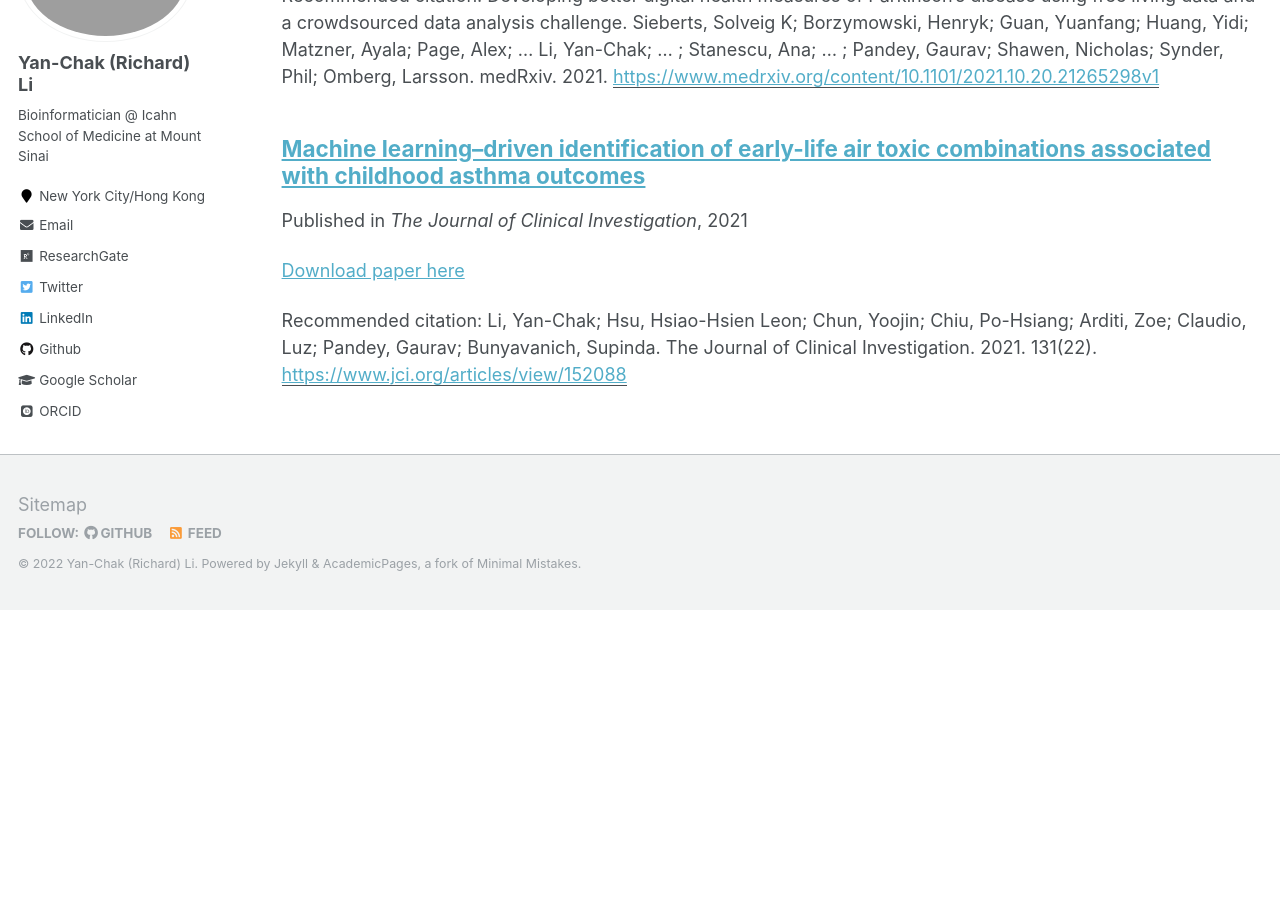
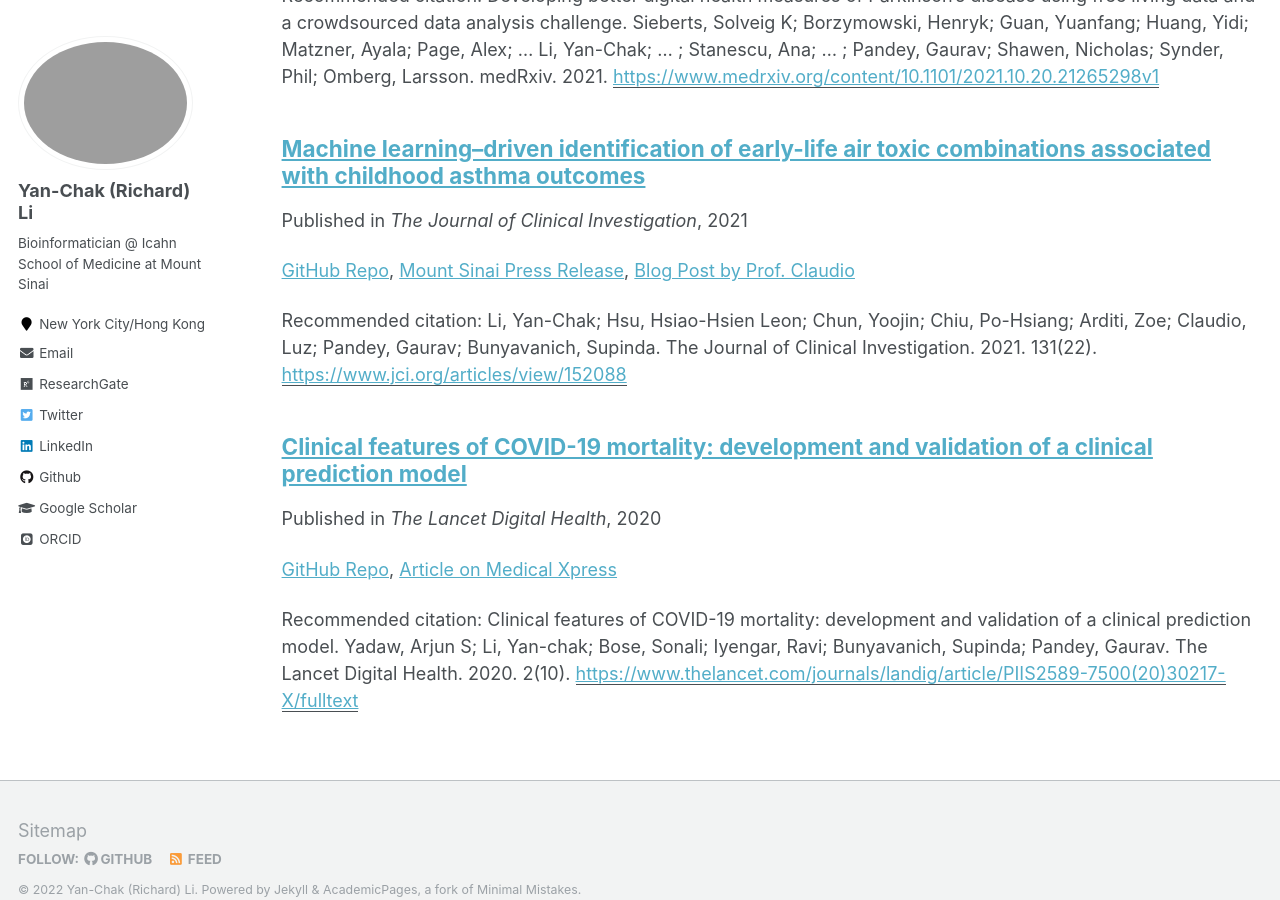
Before and after one commit to huhrichard/huhrichard.github.io, a Jekyll site: the page built from _pages/publications.md, in a window 1280 px wide and 900 px high, scrolled down 654 px. Built offline with Jekyll 4.4.1, drawn with Linux system fonts in a browser that asks for light colours; some web fonts are replaced; before the commit the page ends 1264 px from its top, so only the background shows below that; some of the changed text lies outside the part shown.

Commit message:
no message

```diff
--- /dev/null
+++ b/_publications/2020-10-01-covid-predictor.md
@@ -0,0 +1,16 @@
+---
+title: "Clinical features of COVID-19 mortality: development and validation of a clinical prediction model"
+collection: publications
+permalink: /publication/2020-10-01-covid-predictor
+excerpt: '[GitHub Repo](https://github.com/SBCNY/Clinical-predictors-of-COVID-19-mortality), [Article on Medical Xpress](https://medicalxpress.com/news/2020-09-covid-mortality.html)'
+date: 2020-10-01
+venue: 'The Lancet Digital Health'
+paperurl: 'https://www.thelancet.com/journals/landig/article/PIIS2589-7500(20)30217-X/fulltext'
+citation: 'Clinical features of COVID-19 mortality: development and validation of a clinical prediction model. Yadaw, Arjun S; Li, Yan-chak; Bose, Sonali; Iyengar, Ravi; Bunyavanich, Supinda; Pandey, Gaurav. The Lancet Digital Health. 2020. 2(10).'
+---
+
+<a href='https://www.thelancet.com/journals/landig/article/PIIS2589-7500(20)30217-X/fulltext'>Download paper here</a>
+
+[GitHub Repo](https://github.com/SBCNY/Clinical-predictors-of-COVID-19-mortality), [Article on Medical Xpress](https://medicalxpress.com/news/2020-09-covid-mortality.html)
+
+Recommended citation: Clinical features of COVID-19 mortality: development and validation of a clinical prediction model. Yadaw, Arjun S; Li, Yan-chak; Bose, Sonali; Iyengar, Ravi; Bunyavanich, Supinda; Pandey, Gaurav. The Lancet Digital Health. 2020. 2(10).
--- a/_publications/2021-10-05-asthma-deep.md
+++ b/_publications/2021-10-05-asthma-deep.md
@@ -2,6 +2,7 @@
 title: "Machine learning–driven identification of early-life air toxic combinations associated with childhood asthma outcomes"
 collection: publications
 permalink: /publication/2021-10-05-asthma-deep
+excerpt: '[GitHub Repo](https://github.com/GauravPandeyLab/DEEP_extraction), [Mount Sinai Press Release](https://www.mountsinai.org/about/newsroom/2021/childhood-asthma-study-uncovers-risky-air-pollutant-mixtures), [Blog Post by Prof. Claudio](https://www.drluzclaudio.com/blog/we-published-new-research-creating-a-new-machine-learning-algorithm-to-study-the-effects-of-air-pollution-on-children-with-asthma)'
 date: 2021-10-05
 venue: 'The Journal of Clinical Investigation'
 paperurl: 'https://www.jci.org/articles/view/152088'
@@ -10,4 +11,6 @@ citation: 'Li, Yan-Chak; Hsu, Hsiao-Hsien Leon; Chun, Yoojin; Chiu, Po-Hsiang; A
 
 <a href='https://www.jci.org/articles/view/152088'>Download paper here</a>
 
+[GitHub Repo](https://github.com/GauravPandeyLab/DEEP_extraction), [Mount Sinai Press Release](https://www.mountsinai.org/about/newsroom/2021/childhood-asthma-study-uncovers-risky-air-pollutant-mixtures), [Blog Post by Prof. Claudio](https://www.drluzclaudio.com/blog/we-published-new-research-creating-a-new-machine-learning-algorithm-to-study-the-effects-of-air-pollution-on-children-with-asthma)
+
 Recommended citation: Li, Yan-Chak; Hsu, Hsiao-Hsien Leon; Chun, Yoojin; Chiu, Po-Hsiang; Arditi, Zoe; Claudio, Luz; Pandey, Gaurav; Bunyavanich, Supinda. The Journal of Clinical Investigation. 2021. 131(22).
--- a/_publications/2022-01-15-EI.md
+++ b/_publications/2022-01-15-EI.md
@@ -2,6 +2,7 @@
 title: "Integrating multimodal data through interpretable heterogeneous ensembles"
 collection: publications
 permalink: /publication/2022-01-15-EI
+excerpt: '[GitHub Repo](https://github.com/GauravPandeyLab/ensemble_integration)'
 date: 2022-01-15
 venue: 'bioRxiv'
 paperurl: 'https://www.biorxiv.org/content/10.1101/2020.05.29.123497v2'
@@ -10,4 +11,6 @@ citation: 'Integrating multimodal data through interpretable heterogeneous ensem
 
 <a href='https://www.biorxiv.org/content/10.1101/2020.05.29.123497v2'>Download paper here</a>
 
+[GitHub Repo](https://github.com/GauravPandeyLab/ensemble_integration)
+
 Recommended citation: Integrating multimodal data through interpretable heterogeneous ensembles, Li, Yan-Chak; Wang, Linhua; Law, Jeffrey; Murali, TM; Pandey, Gaurav. bioRxiv. 2022
--- a/markdown_generator/publications.tsv
+++ b/markdown_generator/publications.tsv
@@ -1,4 +1,5 @@
 pub_date	title	venue	excerpt	citation	url_slug	paper_url
-2022-01-15	Integrating multimodal data through interpretable heterogeneous ensembles	bioRxiv		Integrating multimodal data through interpretable heterogeneous ensembles, Li, Yan-Chak; Wang, Linhua; Law, Jeffrey; Murali, TM; Pandey, Gaurav. bioRxiv. 2022	EI	https://www.biorxiv.org/content/10.1101/2020.05.29.123497v2
+2022-01-15	Integrating multimodal data through interpretable heterogeneous ensembles	bioRxiv	[GitHub Repo](https://github.com/GauravPandeyLab/ensemble_integration)	Integrating multimodal data through interpretable heterogeneous ensembles, Li, Yan-Chak; Wang, Linhua; Law, Jeffrey; Murali, TM; Pandey, Gaurav. bioRxiv. 2022	EI	https://www.biorxiv.org/content/10.1101/2020.05.29.123497v2
 2021-10-23	Developing better digital health measures of Parkinson’s disease using free living data and a crowdsourced data analysis challenge	medRxiv		Developing better digital health measures of Parkinson’s disease using free living data and a crowdsourced data analysis challenge. Sieberts, Solveig K; Borzymowski, Henryk; Guan, Yuanfang; Huang, Yidi; Matzner, Ayala; Page, Alex; … Li, Yan-Chak; … ; Stanescu, Ana; … ; Pandey, Gaurav; Shawen, Nicholas; Synder, Phil; Omberg, Larsson. medRxiv. 2021.	beat-pd	https://www.medrxiv.org/content/10.1101/2021.10.20.21265298v1
-2021-10-05	Machine learning–driven identification of early-life air toxic combinations associated with childhood asthma outcomes	The Journal of Clinical Investigation		Li, Yan-Chak; Hsu, Hsiao-Hsien Leon; Chun, Yoojin; Chiu, Po-Hsiang; Arditi, Zoe; Claudio, Luz; Pandey, Gaurav; Bunyavanich, Supinda. The Journal of Clinical Investigation. 2021. 131(22).	asthma-deep	https://www.jci.org/articles/view/152088
+2021-10-05	Machine learning–driven identification of early-life air toxic combinations associated with childhood asthma outcomes	The Journal of Clinical Investigation	[GitHub Repo](https://github.com/GauravPandeyLab/DEEP_extraction), [Mount Sinai Press Release](https://www.mountsinai.org/about/newsroom/2021/childhood-asthma-study-uncovers-risky-air-pollutant-mixtures), [Blog Post by Prof. Claudio](https://www.drluzclaudio.com/blog/we-published-new-research-creating-a-new-machine-learning-algorithm-to-study-the-effects-of-air-pollution-on-children-with-asthma)	Li, Yan-Chak; Hsu, Hsiao-Hsien Leon; Chun, Yoojin; Chiu, Po-Hsiang; Arditi, Zoe; Claudio, Luz; Pandey, Gaurav; Bunyavanich, Supinda. The Journal of Clinical Investigation. 2021. 131(22).	asthma-deep	https://www.jci.org/articles/view/152088
+2020-10-01	Clinical features of COVID-19 mortality: development and validation of a clinical prediction model	The Lancet Digital Health	[GitHub Repo](https://github.com/SBCNY/Clinical-predictors-of-COVID-19-mortality), [Article on Medical Xpress](https://medicalxpress.com/news/2020-09-covid-mortality.html)	Clinical features of COVID-19 mortality: development and validation of a clinical prediction model. Yadaw, Arjun S; Li, Yan-chak; Bose, Sonali; Iyengar, Ravi; Bunyavanich, Supinda; Pandey, Gaurav. The Lancet Digital Health. 2020. 2(10).	covid-predictor	https://www.thelancet.com/journals/landig/article/PIIS2589-7500(20)30217-X/fulltext
```
